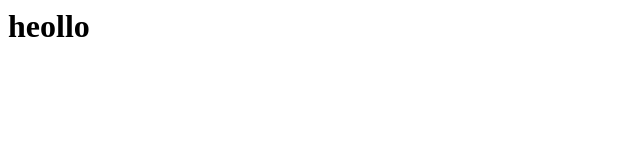
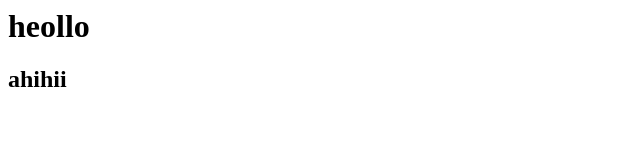
Before and after one commit to LuisDuK/github-testdau, a plain HTML site: page index.html in a window 1280 px wide. Shown: the whole page, without its empty margins (0-640 px from the left). Drawn offline with Linux system fonts and the light colour scheme.

Commit message:
say hai lan 2

```diff
--- a/index.html
+++ b/index.html
@@ -1 +1,2 @@
 <h1> heollo</h1>
+<h2> ahihii</h2>
```
